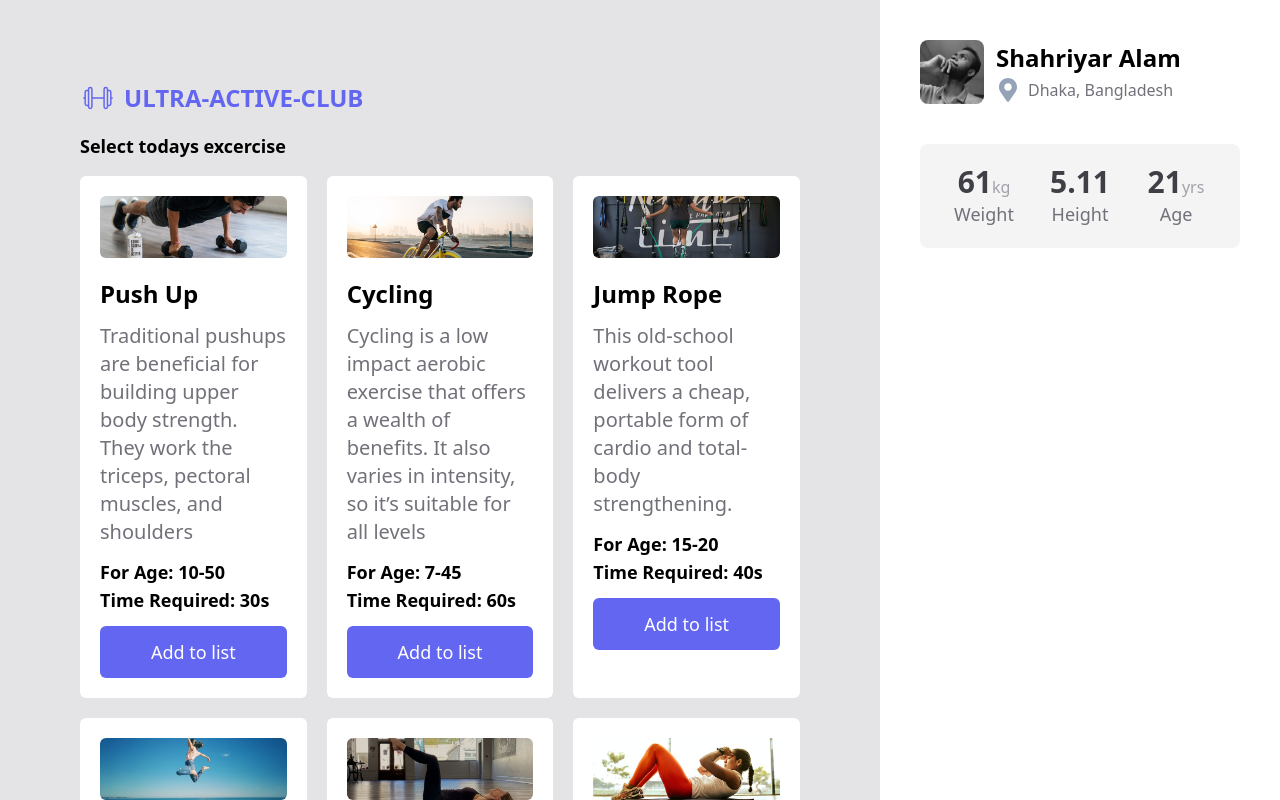
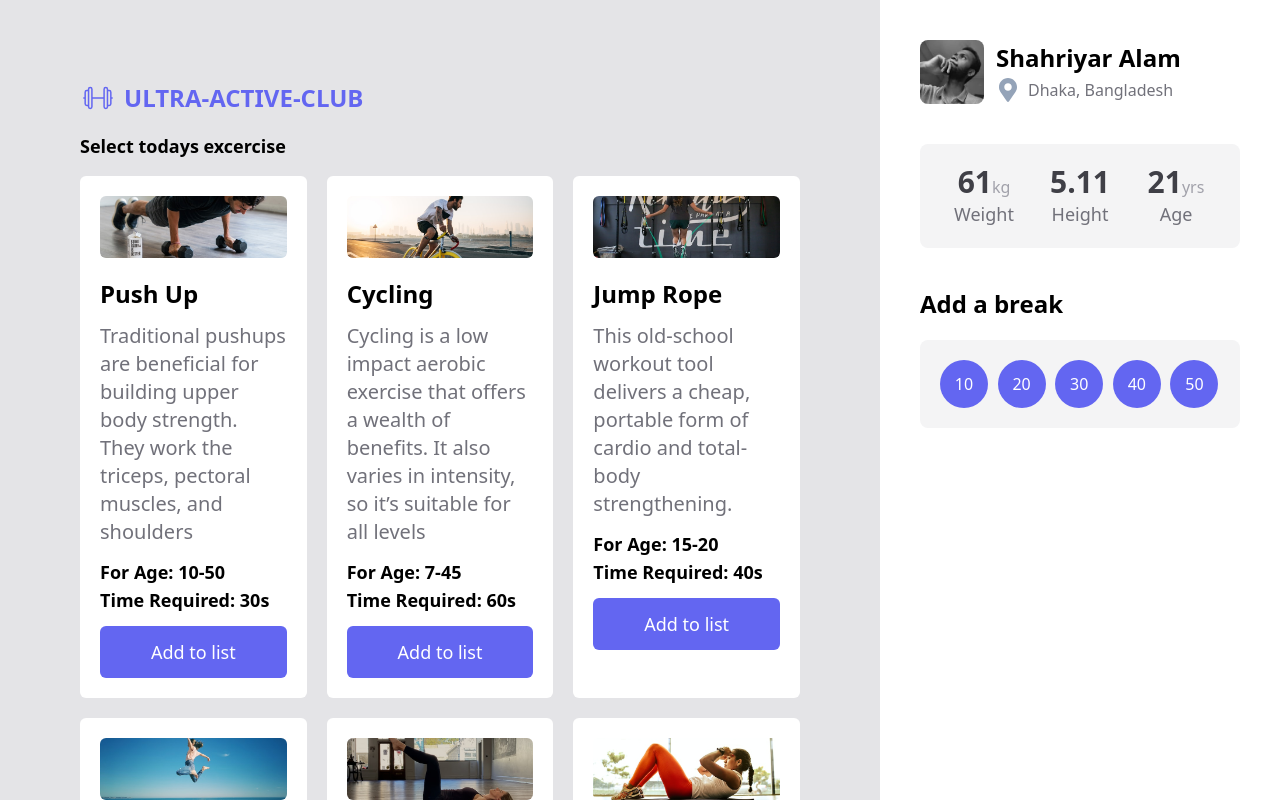
Before and after one commit to shahriyardx/club-assignment, a React (Vite) app: page / in a window 1280 px wide. Shown: the top 800 px of the page. Built offline with nearby package versions, Linux system fonts and the light colour scheme.

Commit message:
Added break section

```diff
--- /dev/null
+++ b/src/components/Break.tsx
@@ -0,0 +1,29 @@
+import React from "react"
+
+type BreakProps = {
+  seconds: number
+}
+
+const BreakButton = ({ seconds }: BreakProps) => {
+  return (
+    <button className="w-12 h-12 flex items-center justify-center bg-indigo-500 text-white rounded-full">
+      {seconds}
+    </button>
+  )
+}
+
+const Break = () => {
+  return (
+    <div className="mt-10">
+      <h2 className="text-2xl font-semibold">Add a break</h2>
+
+      <div className="p-5 bg-zinc-100 rounded-lg mt-5 grid grid-cols-5 gap-2">
+        {[10, 20, 30, 40, 50].map((second) => (
+          <BreakButton seconds={second} />
+        ))}
+      </div>
+    </div>
+  )
+}
+
+export default Break
--- a/src/components/Sidebar.tsx
+++ b/src/components/Sidebar.tsx
@@ -1,4 +1,5 @@
 import React from "react"
+import Break from "./Break"
 import HealthInfo from "./HealthInfo"
 import Profile from "./Profile"
 
@@ -6,6 +7,7 @@ const Sidebar = () => {
   return <div className="min-h-screen bg-white p-10">
     <Profile />
     <HealthInfo />
+    <Break />
   </div>
 }
 
```
